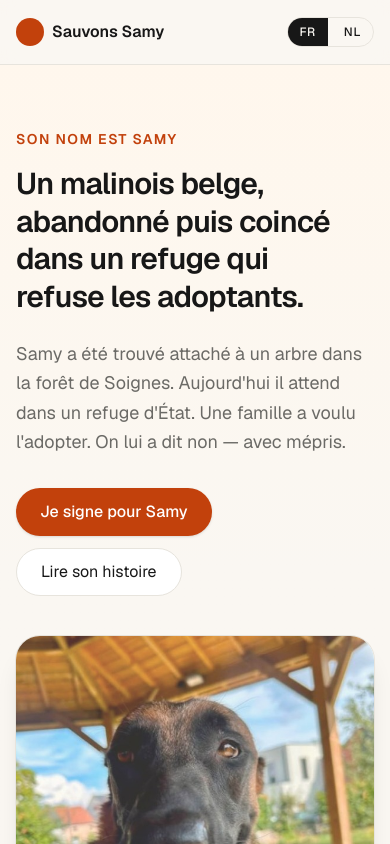
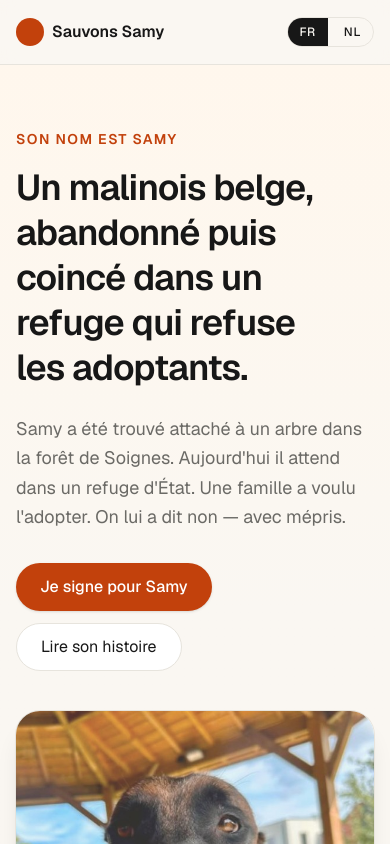
Before and after one commit to eventures-io/save-samy, a Next.js app: page /fr in a window 390 px wide. Shown: the top 844 px of the page. Built offline with nearby package versions, Linux system fonts and the light colour scheme; no server answers.

Commit message:
style(hero): only shrink the desktop h1, keep mobile/tablet as before
Dropping every breakpoint one notch was too aggressive. Keep text-4xl
on mobile and text-5xl from sm up (previously text-6xl kicked in at md).

```diff
--- a/components/hero.tsx
+++ b/components/hero.tsx
@@ -12,7 +12,7 @@ export function Hero() {
           <p className="text-sm uppercase tracking-widest text-accent font-semibold mb-4">
             {t("kicker")}
           </p>
-          <h1 className="text-3xl sm:text-4xl md:text-5xl font-semibold leading-tight tracking-tight text-balance">
+          <h1 className="text-4xl sm:text-5xl font-semibold leading-tight tracking-tight text-balance">
             {t("title")}
           </h1>
           <p className="mt-6 text-lg text-muted max-w-xl leading-relaxed">
```
